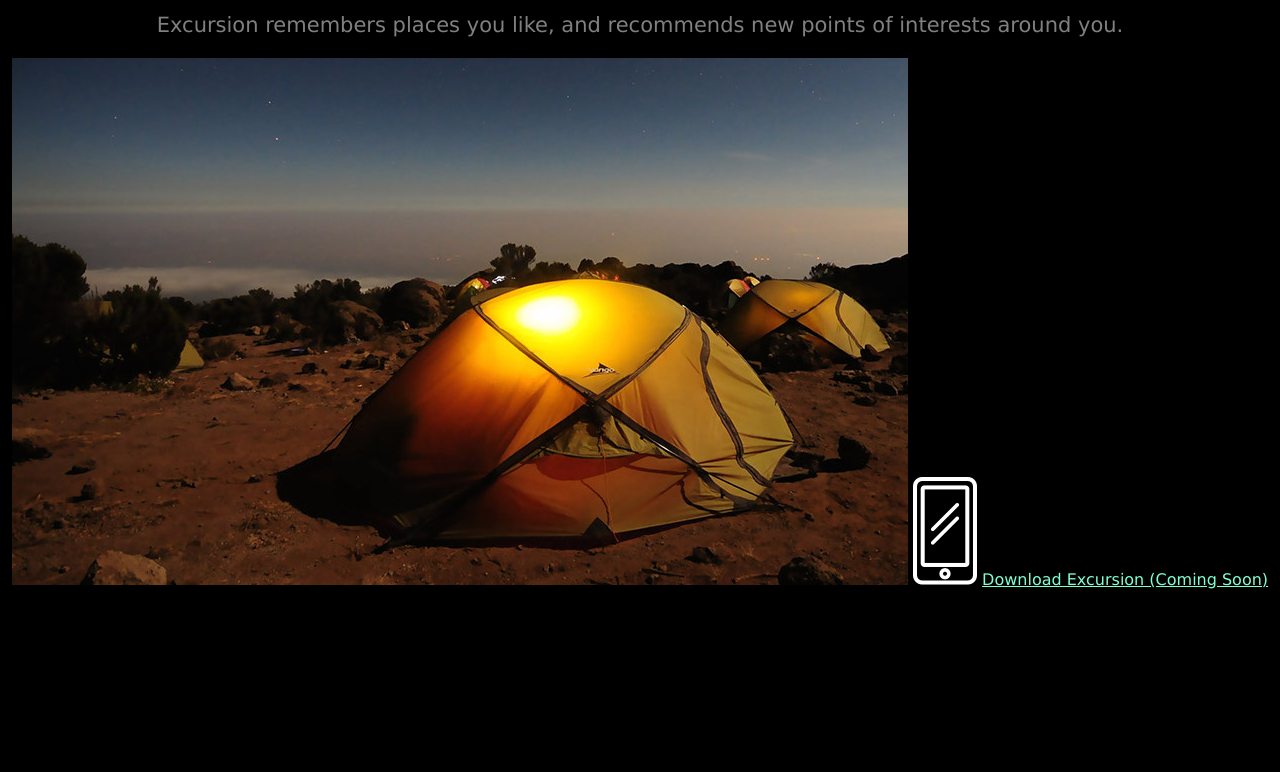
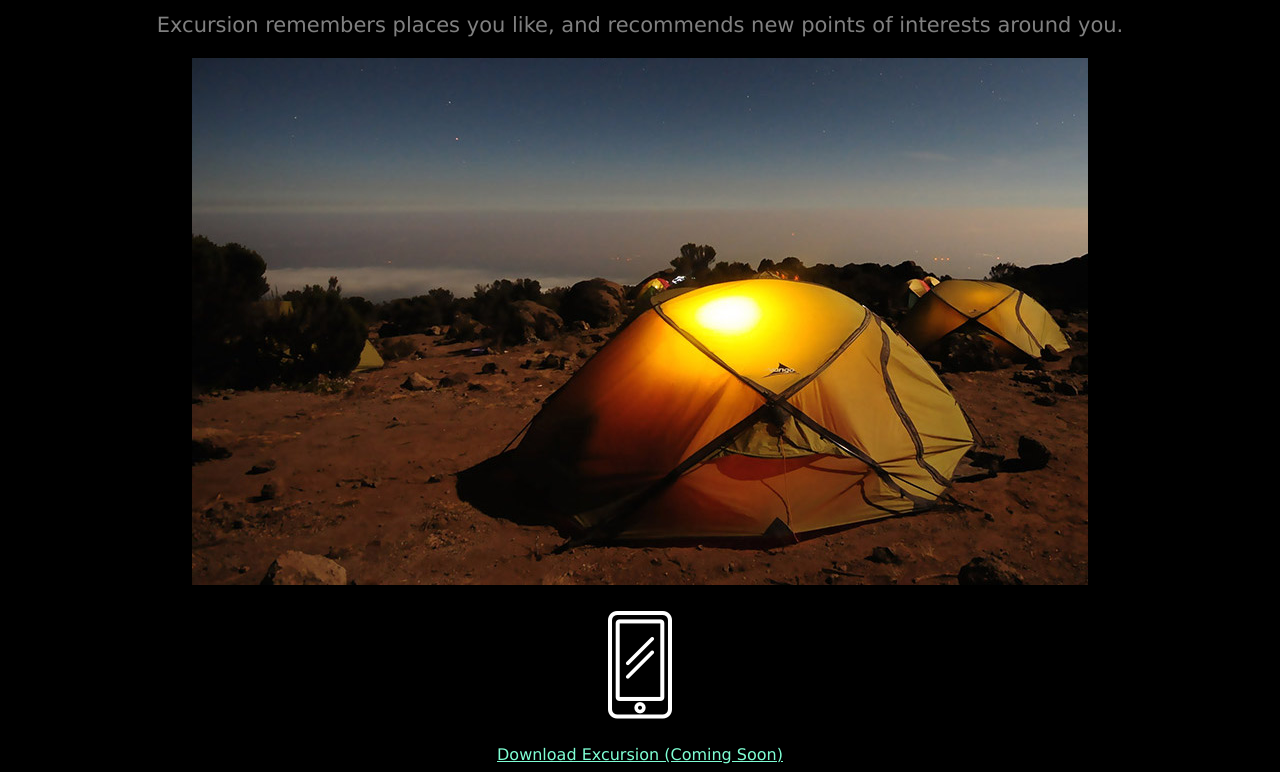
Before and after one commit to IftekharUddin/excursion, a plain HTML site: page index.html in a window 1280 px wide. Shown: the part 250-1022 px from the top of the page. Before the commit the page ends 847 px from the top, so only its background shows below. Drawn offline with Linux system fonts and the light colour scheme.

Commit message:
Centered Pictures

```diff
--- a/index.html
+++ b/index.html
@@ -13,8 +13,8 @@
 -->
       <h2>Your personal travel guide</h2>
       <p>Excursion remembers places you like, and recommends new points of interests around you.</p>
-      <img src="./resources/pictures/camp.jpg" alt="Campsite">
-      <img src="./resources/pictures/phone.png" alt="phone">
+      <p> <img src="./resources/pictures/camp.jpg" alt="Campsite"> </p>
+      <p> <img src="./resources/pictures/phone.png" alt="phone"> </p>
       <a href="#Main" id="Download_Link">Download Excursion (Coming Soon)</a>
     </div>
   </body>
--- a/resources/css/style.css
+++ b/resources/css/style.css
@@ -17,6 +17,7 @@ h2 {
 p {
   color: gray;
   font-size: 21px;
+  text-align: center;
 }
 
 #Download_Link {
```
